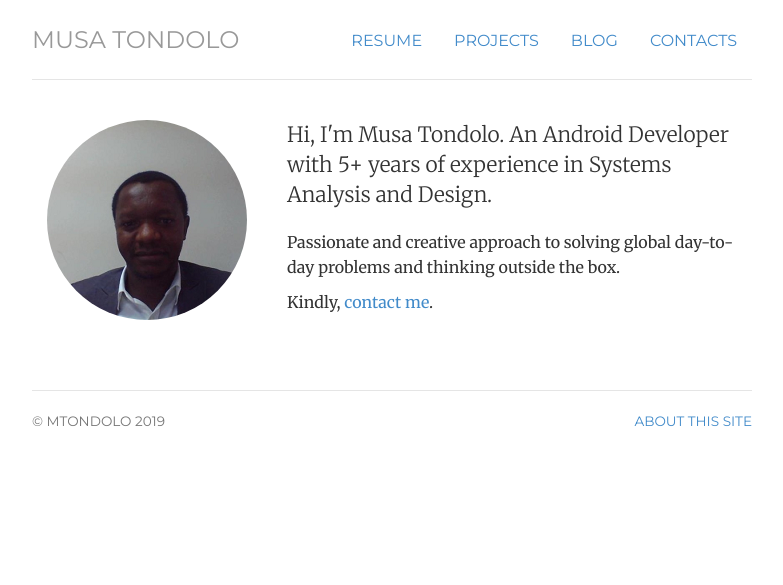
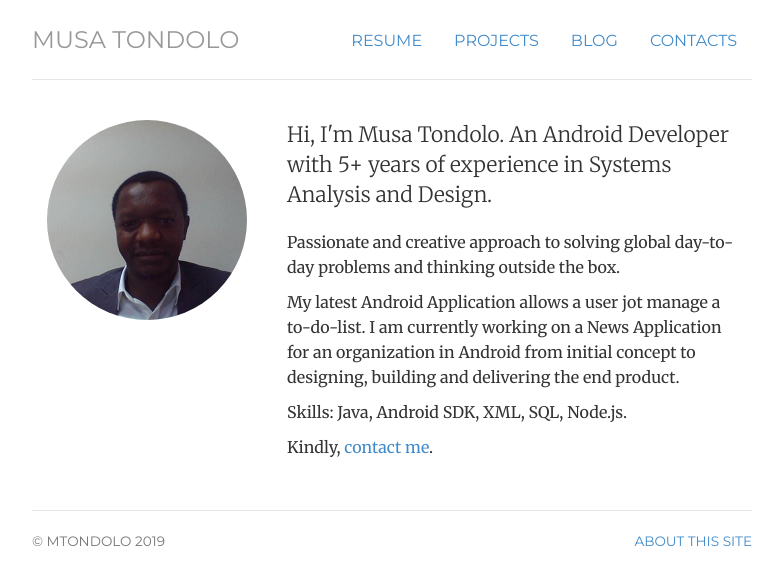
Before and after one commit to mtondolo/mtondolo.github.io, a Jekyll site: the page built from index.html, in a window 1280 px wide. Shown: the top 585 px of the page, without its empty margins (248-1031 px from the left). Built offline with Jekyll 4.4.1, drawn with Linux system fonts in a browser that asks for light colours.

Commit message:
Update index.html

```diff
--- a/index.html
+++ b/index.html
@@ -17,7 +17,10 @@ description: Musa Tondolo is an Android Developer living in Lusaka.
 
 	<p></span>Passionate and <span itemprop="title"></span>creative approach to solving global day-to-day problems and thinking outside the box.</p>
 
-	<p>Kindly, <a href="contact">contact me</a>.</p>
+        <p>My latest Android Application allows a user jot manage a to-do-list. I am currently working on a News Application for an organization in Android from initial concept to designing, building and delivering the end product.</p>
+        <p>Skills: Java, Android SDK, XML, SQL, Node.js.</p>
+
+        <p>Kindly, <a href="contact">contact me</a>.</p>
 	</div>
 </div>
 <!-- </div> -->
```
